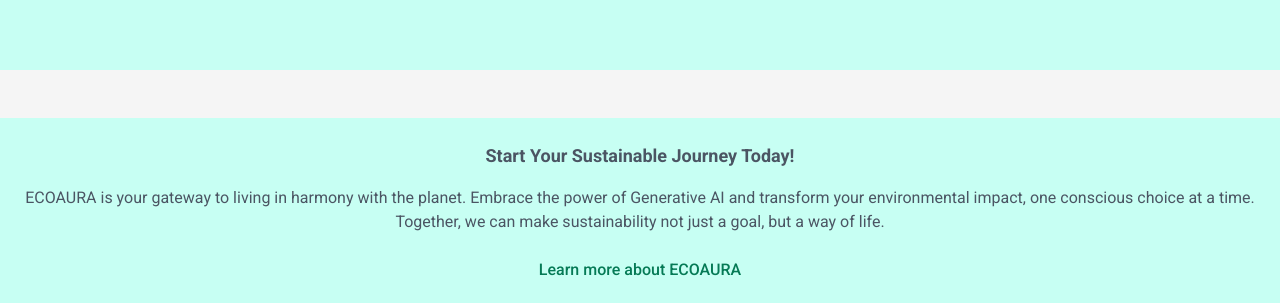
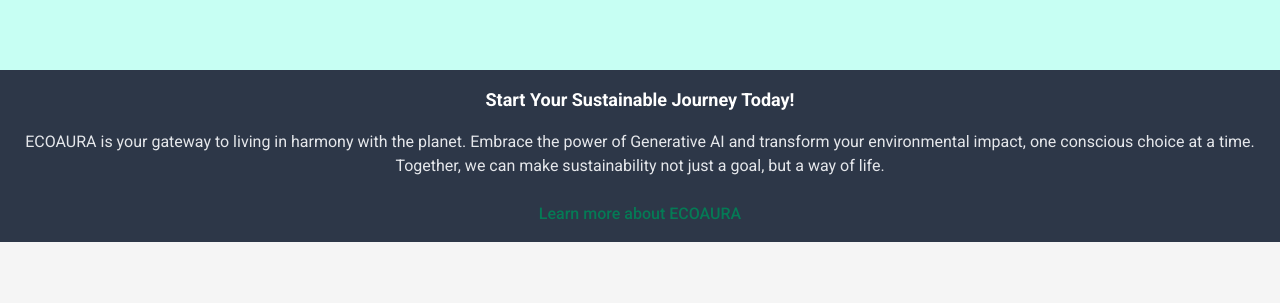
Before and after one commit to DJ0301/EcoAI, a React (Create React App) app in the folder eco-advisor/: page / in a window 1280 px wide. Shown: the part 2804-3107 px from the top of the page. After the commit the page ends 3046 px from the top, so only its background shows below. Built offline with nearby package versions, Linux system fonts and the light colour scheme; no server answers; what groq-sdk would draw is missing.

Commit message:
changes hero section and changed footer theme

```diff
--- a/eco-advisor/src/components/landingpage/ContentTwo.js
+++ b/eco-advisor/src/components/landingpage/ContentTwo.js
@@ -2,22 +2,22 @@ import React from 'react'
 
 export const ContentTwo = () => {
   return (
-    <section class="bg-white dark:bg-gray-900">
-      <div class="gap-16 items-center py-8 px-4 mx-auto max-w-screen-xl lg:grid lg:grid-cols-2 lg:py-16 lg:px-6">
-        <div class="font-light text-gray-500 sm:text-lg dark:text-gray-400">
-          <h2 class="mb-4 text-4xl tracking-tight font-extrabold text-gray-900 dark:text-white">
+    <section className="bg-white dark:bg-gray-900 py-0"> {/* Reduced padding to eliminate extra gap */}
+      <div className="gap-16 items-center py-8 px-4 mx-auto max-w-screen-xl lg:grid lg:grid-cols-2 lg:py-16 lg:px-6">
+        <div className="font-light text-gray-500 sm:text-lg dark:text-gray-400">
+          <h2 className="mb-4 text-4xl tracking-tight font-extrabold text-gray-900 dark:text-white">
             Embrace Sustainable Innovation with EcoAura
           </h2>
-          <p class="mb-4 text-gray-700 dark:text-gray-300">
+          <p className="mb-4 text-gray-700 dark:text-gray-300">
             EcoAura is your gateway to a sustainable future. Our AI-driven platform analyzes your preferences to recommend eco-friendly products that minimize environmental impact and support ethical sourcing. Transform your purchasing decisions with insights into product lifecycle analysis and make informed choices that benefit both your business and the planet.
           </p>
-          <p class="text-gray-700 dark:text-gray-300">
+          <p className="text-gray-700 dark:text-gray-300">
             Join us in revolutionizing consumer behavior by choosing products that are not only efficient but also environmentally responsible. Embrace the future of sustainable living with EcoAura today!
           </p>
         </div>
-        <div class="grid grid-cols-2 gap-4 mt-8">
-          <img class="w-full rounded-lg" src="https://images.unsplash.com/photo-1526947425960-945c6e72858f?w=800&auto=format&fit=crop&q=60&ixlib=rb-4.0.3&ixid=M3wxMjA3fDB8MHxzZWFyY2h8MTh8fGVjbyUyMGZyaWVuZGx5JTIwcHJvZHVjdHxlbnwwfHwwfHx8Mg%3D%3D" alt="eco-friendly product 1"/>
-          <img class="mt-4 w-full lg:mt-10 rounded-lg" src="https://images.unsplash.com/photo-1564419320408-38e24e038739?w=800&auto=format&fit=crop&q=60&ixlib=rb-4.0.3&ixid=M3wxMjA3fDB8MHxzZWFyY2h8MjB8fGVjbyUyMGZyaWVuZGx5JTIwcHJvZHVjdHxlbnwwfHwwfHx8Mg%3D%3D" alt="eco-friendly product 2"/>
+        <div className="grid grid-cols-2 gap-4 mt-8">
+          <img className="w-full rounded-lg" src="https://images.unsplash.com/photo-1526947425960-945c6e72858f?w=800&auto=format&fit=crop&q=60&ixlib=rb-4.0.3&ixid=M3wxMjA3fDB8MHxzZWFyY2h8MTh8fGVjbyUyMGZyaWVuZGx5JTIwcHJvZHVjdHxlbnwwfHwwfHx8Mg%3D%3D" alt="eco-friendly product 1"/>
+          <img className="mt-4 w-full lg:mt-10 rounded-lg" src="https://images.unsplash.com/photo-1564419320408-38e24e038739?w=800&auto=format&fit=crop&q=60&ixlib=rb-4.0.3&ixid=M3wxMjA3fDB8MHxzZWFyY2h8MjB8fGVjbyUyMGZyaWVuZGx5JTIwcHJvZHVjdHxlbnwwfHwwfHx8Mg%3D%3D" alt="eco-friendly product 2"/>
         </div>
       </div>
     </section>
--- a/eco-advisor/src/components/landingpage/Footer.js
+++ b/eco-advisor/src/components/landingpage/Footer.js
@@ -4,14 +4,14 @@ export const Footer = () => {
   return (
     <>
       <footer
-        className="bg-white dark:bg-gray-800 text-gray-600 dark:text-gray-300 py-6 mt-12"
-        style={{ backgroundColor: '#c7fff3' }}
+        className="bg-gray-800 dark:bg-gray-900 text-gray-600 dark:text-gray-300 py-4 mt-0" // Reduced padding and margin
+        style={{ backgroundColor: '#2D3748' }}
       >
         <div className="max-w-screen-xl mx-auto px-4 text-center">
-          <p className="text-lg font-semibold mb-4 dark:text-white">
+          <p className="text-lg font-semibold mb-4 text-white">
             Start Your Sustainable Journey Today!
           </p>
-          <p className="text-base mb-6 dark:text-gray-400">
+          <p className="text-base mb-6 text-gray-200">
             ECOAURA is your gateway to living in harmony with the planet. Embrace the power of Generative AI and transform your environmental impact, one conscious choice at a time. Together, we can make sustainability not just a goal, but a way of life.
           </p>
           <div>
```
Also changed, not shown: eco-advisor/src/components/landingpage/ContentOne.css (line endings or trailing spaces).
